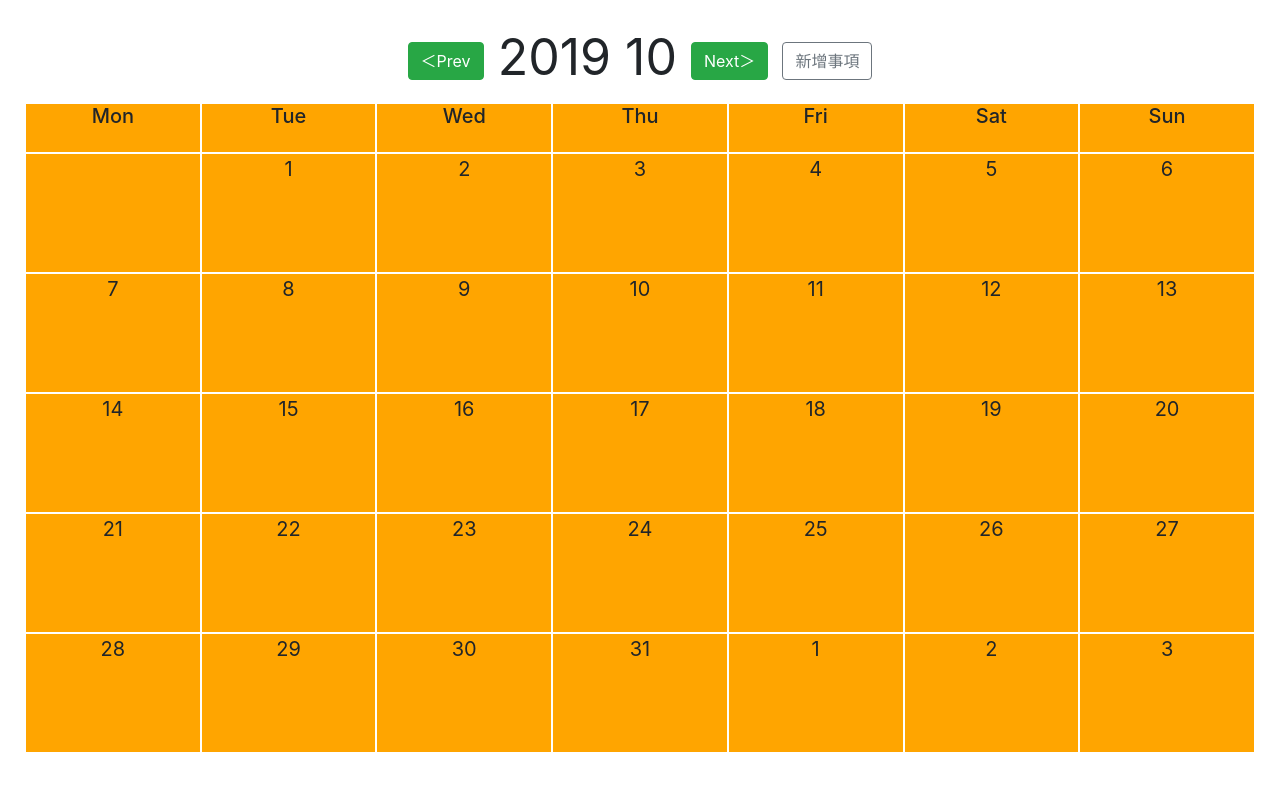
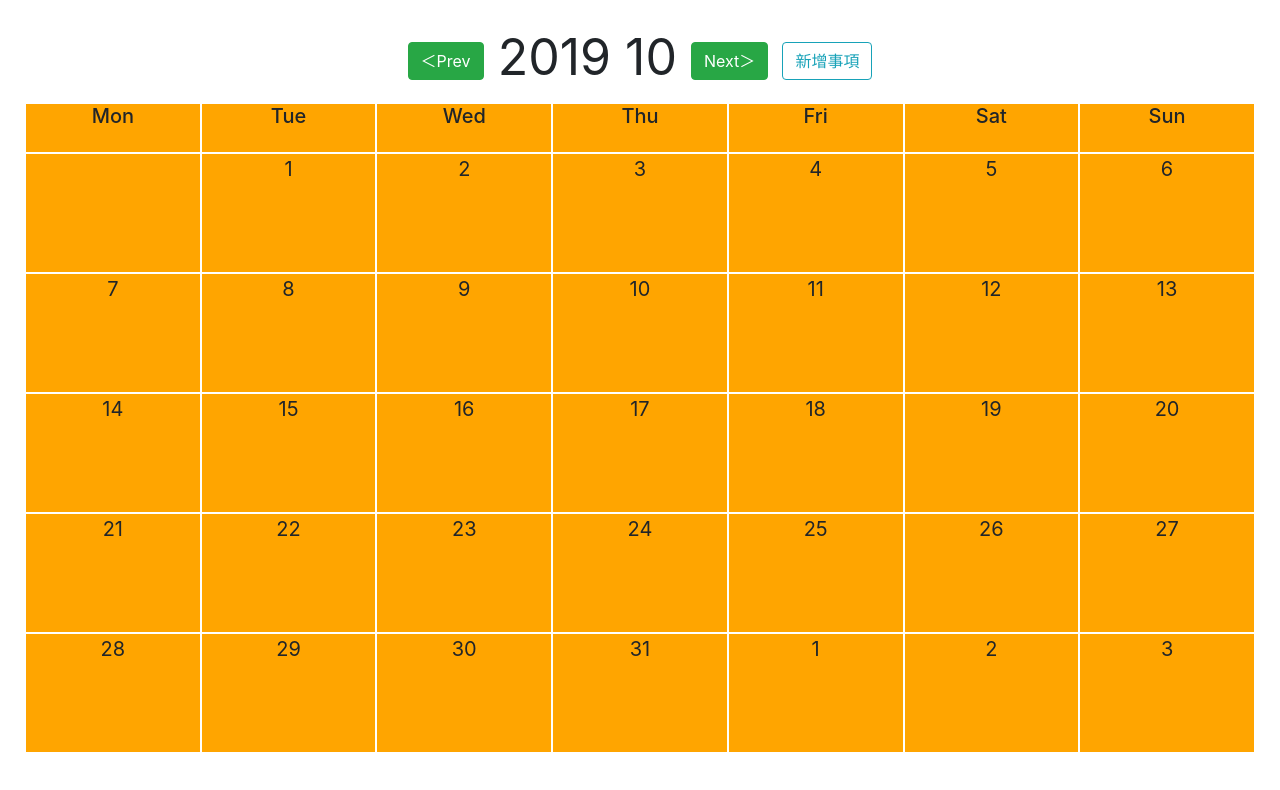
Before and after one commit to theone8250/Web, a plain HTML site: page Hackathon/calendar.html in a window 1280 px wide. Drawn offline with nearby package versions, Linux system fonts and the light colour scheme.

Commit message:
calendar

```diff
--- a/Hackathon/calendar.html
+++ b/Hackathon/calendar.html
@@ -14,8 +14,6 @@
     <script src="https://cdnjs.cloudflare.com/ajax/libs/twitter-bootstrap/4.3.1/js/bootstrap.min.js"></script>
     <script src="https://cdnjs.cloudflare.com/ajax/libs/popper.js/1.14.7/umd/popper.min.js"></script>
     <script src="https://stackpath.bootstrapcdn.com/bootstrap/4.3.1/js/bootstrap.min.js"></script>
-    <!-- <script src="//code.jquery.com/jquery-3.4.1.min.js"></script>
-    <link href="//netdna.bootstrapcdn.com/bootstrap/3.2.0/css/bootstrap.min.css" rel="stylesheet" id="bootstrap-css"> -->
     <link rel="stylesheet" href="./css/calendar.css">
     <script>
         $(document).ready(function () {
@@ -31,6 +29,7 @@
             var year = parseInt(DateArray[0]);
             var month = parseInt(DateArray[1]);
             CreateCalendar(year, month);
+
         }
 
         function GetTitle() {
@@ -136,7 +135,7 @@
         <button class="btn btn-success" id="PrevBtn">＜Prev</button>
         <label id="OriginMonth">2019 10</label>
         <button class="btn btn-success" id="NextBtn">Next＞</button>
-        <button class="btn btn-outline-secondary" id="ShowAddBtn">新增事項</button>
+        <button class="btn btn-outline-info" id="ShowAddBtn">新增事項</button>
     </div>
     <div class="calendar" data-toggle="calendar">
         <div id="weektitle" class="row">
```
